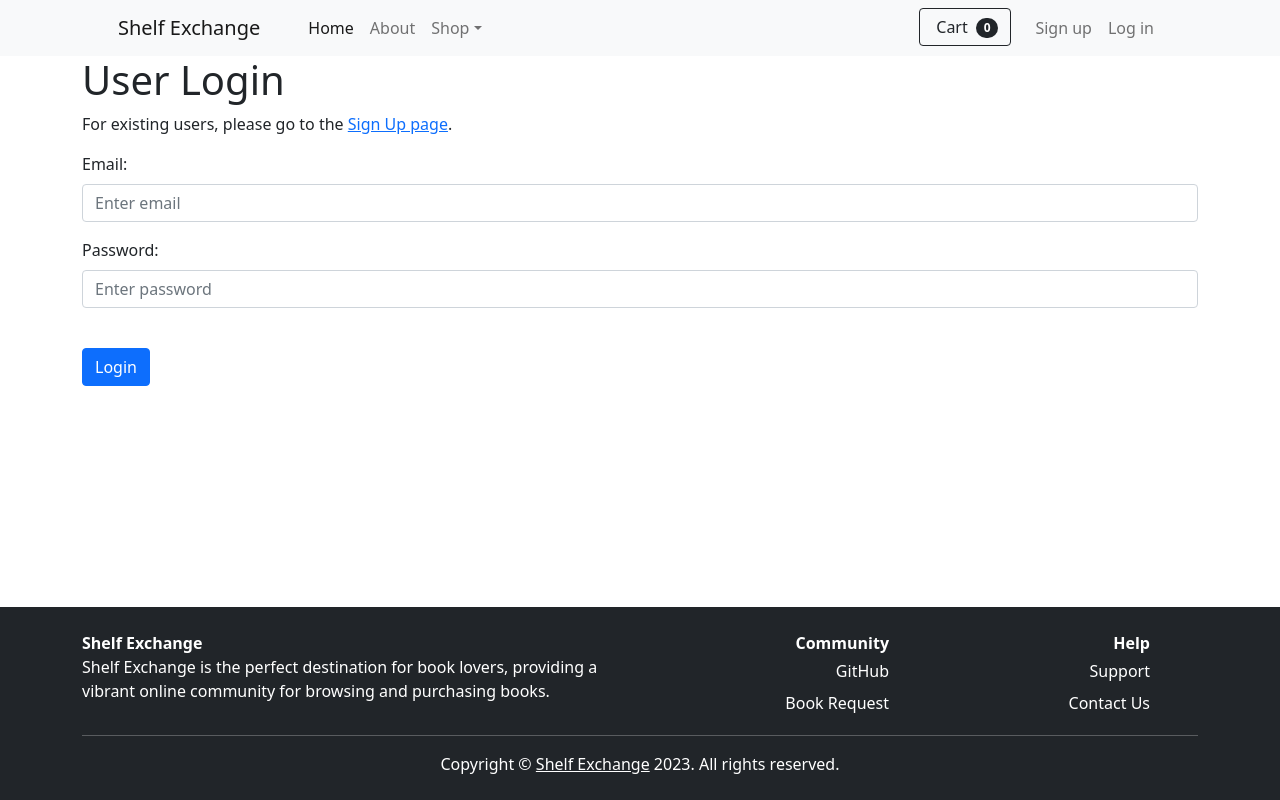
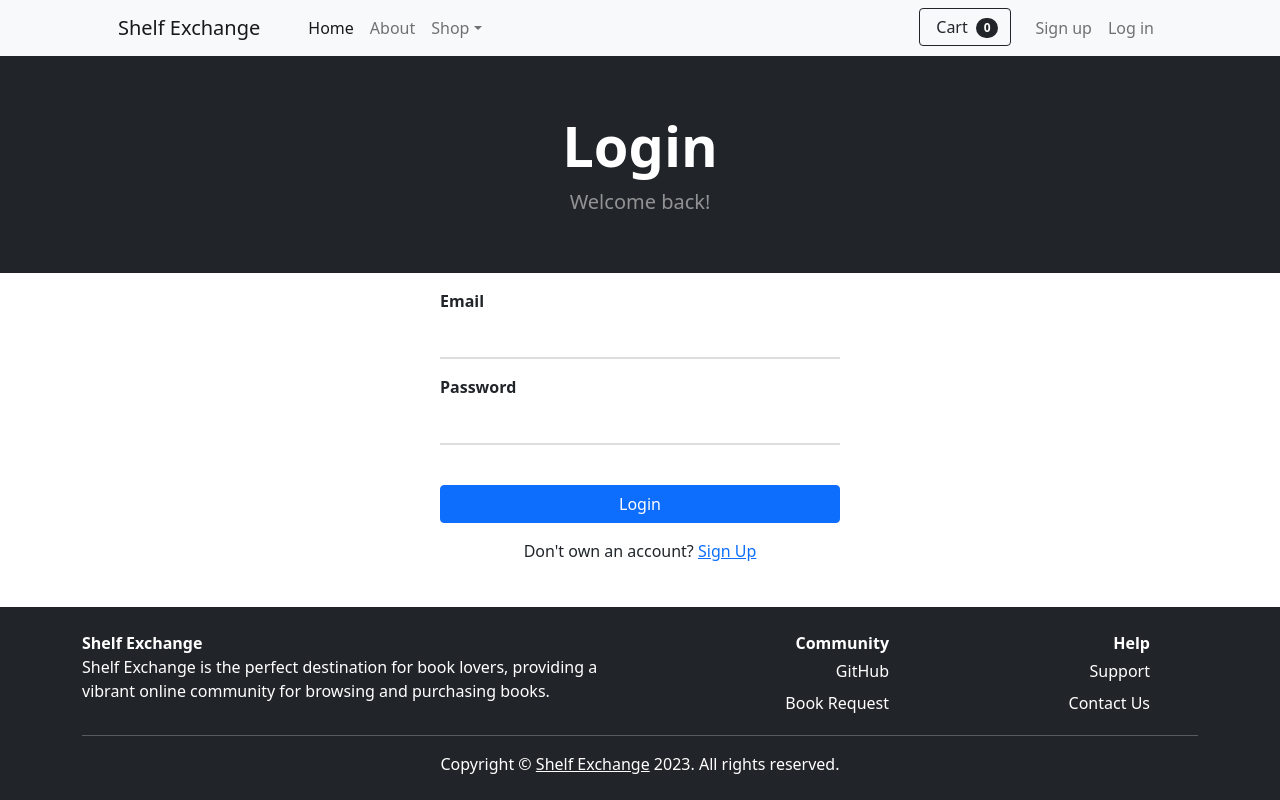
Before and after one commit to wqyeo/ShelfExchange, a PHP site: page /login.php in a window 1280 px wide. Run offline with PHP 8.4, Linux system fonts and the light colour scheme.

Commit message:
Improve UI for login page; Added client side validation.

```diff
--- /dev/null
+++ b/src/css/login.css
@@ -0,0 +1,31 @@
+form {
+  max-width: 400px;
+  margin: 0 auto;
+}
+
+form label {
+  font-weight: bold;
+}
+
+form input[type=text],
+form input[type=email],
+form input[type=password] {
+  border: none;
+  border-radius: 0;
+  border-bottom: 2px solid #ddd;
+  margin-bottom: 1rem;
+  box-shadow: none;
+}
+
+form input:focus {
+  border-color: #007bff;
+  box-shadow: none;
+}
+
+form button[type=submit] {
+  width: 100%;
+}
+
+form p {
+  text-align: center;
+}
--- a/src/js/signUp.js
+++ b/src/js/signUp.js
@@ -49,7 +49,7 @@ function validateUsernameInput(){
         return false;
     }
 
-    if (password.value.length > 45) {
+    if (username.value.length > 45) {
         document.getElementById("usernameError").innerHTML = "Username is too long! Maximum 45 characters long";
         return false;
     }
--- a/src/login.php
+++ b/src/login.php
@@ -7,11 +7,13 @@
         <script defer src="https://stackpath.bootstrapcdn.com/bootstrap/4.4.1/js/bootstrap.bundle.min.js" integrity="sha384-6khuMg9gaYr5AxOqhkVIODVIvm9ynTT5J4V1cfthmT+emCG6yVmEZsRHdxlotUnm" crossorigin="anonymous"></script>
         <!-- Custom JS -->
         <script defer src="js/main.js"></script>
+        <script defer src="js/login.js"></script>
         <link rel="stylesheet" href="css/main.css">
         <title>ShelfExchange</title>
         <meta charset="UTF-8">
         <meta name="viewport" content="width=device-width, initial-scale=1.0">
 
+        <link href="css/login.css" rel="stylesheet" />
                <!-- Core theme CSS (includes Bootstrap)-->
         <link href="css/styles.css" rel="stylesheet" />
     </head>
@@ -19,26 +21,34 @@
         <?php
         include "nav.php";
         ?>
-        <main class="container">
-            <h1>User Login</h1>
-            <p>
-                For existing users, please go to the
-                <a href="signUp.php">Sign Up page</a>.
-            </p>
-            <form action="processLogin.php" method="post">
+        <!-- Big header asking for user to sign up-->
+        <header class="bg-dark py-2">
+            <div class="container px-4 px-lg-5 my-5">
+                <div class="text-center text-white">
+                    <h1 class="display-4 fw-bolder">Login</h1>
+                    <p class="lead fw-normal text-white-50 mb-0">Welcome back!</p>
+                </div>
+            </div>
+        </header>
+
+        <main class="container mt-3">
+            <form action="processLogin.php" method="post" onsubmit="return validateForm()">
 
                 <div class="form-group">
-                <label for="email">Email:</label> <!-- required -->
-                <input class="form-control" type="email" id="email" required maxlength="255" name="email" placeholder="Enter email">
+                <label for="email">Email</label> <!-- required -->
+                <input class="form-control" type="email" id="email" required maxlength="255" name="email">
+                  <div id="emailError" class="text-danger"></div>
                 </div>
 
                 <div class="form-group">
-                <label for="pwd">Password:</label> <!-- required -->
-                <input class="form-control" type="password" id="pwd" required maxlength="255" name="pwd" placeholder="Enter password">
+                <label for="pwd">Password</label> <!-- required -->
+                <input class="form-control" type="password" id="pwd" required maxlength="255" name="pwd">
+                  <div id="passwordError" class="text-danger"></div>
                 </div>
 
                 <br>
-                <button class="btn btn-primary" type="submit">Login</button>
+                <button class="btn btn-primary mb-3" type="submit">Login</button>
+                <p>Don't own an account? <a href="signUp.php">Sign Up</a></p>
             </form>
         </main>
         <?php
--- a/src/nav.php
+++ b/src/nav.php
@@ -26,7 +26,7 @@
                  </div>
                  <div class="navbar-nav ms-auto">
                      <li class="nav-item"><a class="nav-link" href="signUp.php">Sign up</a></li>
-                     <li class="nav-item"><a class="nav-link" href="#!">Log in</a></li>
+                     <li class="nav-item"><a class="nav-link" href="login.php">Log in</a></li>
                  </div>
              </div>
          </div>
```
Also changed, not shown: src/adminPage.php (+19 -0 lines), src/js/login.js (added, +58 -0 lines).
